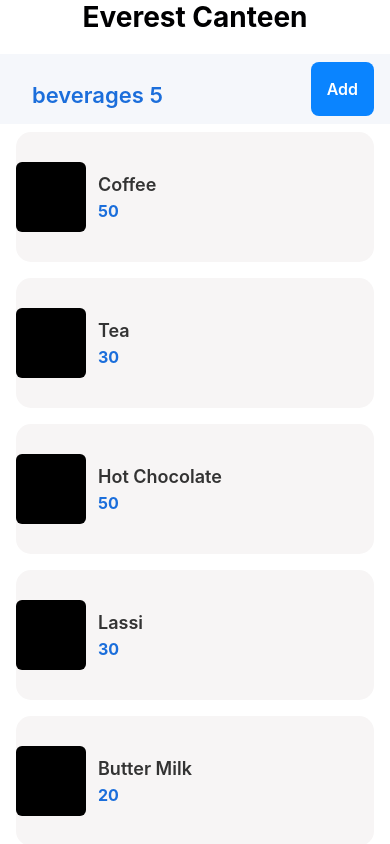
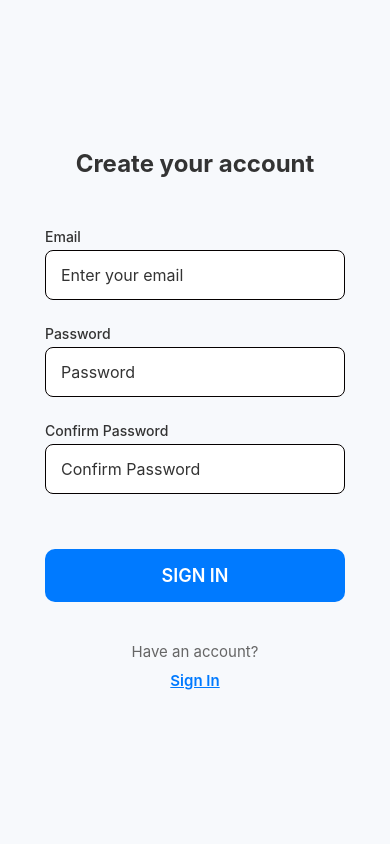
Before and after one commit to Koushikakki/smart-canteen-system, a React Native app: screen /Register in a window 390 px wide. Shown: the top 844 px of the page. Built offline with nearby package versions, Linux system fonts and the light colour scheme.

Commit message:
render the new login page in the app

```diff
--- a/App.tsx
+++ b/App.tsx
@@ -1,21 +1,6 @@
-import { Text } from 'react-native';
-import SectionLists from './src/components/SectionLists';
-import { menuData } from './src/data/data';
-import styles from './App.styles';
-import { useState } from 'react';
-import { SafeAreaProvider, SafeAreaView } from 'react-native-safe-area-context';
+import { AppNavigator } from './src/navigation/AppNavigator.tsx';
 
 function App() {
-  const [sections, setSections] = useState(menuData);
-
-  return (
-    <SafeAreaProvider>
-      <SafeAreaView style={styles.container}>
-        <Text style={styles.heading}>Everest Canteen</Text>
-
-        <SectionLists sections={sections} setSections={setSections} />
-      </SafeAreaView>
-    </SafeAreaProvider>
-  );
+  return <AppNavigator />;
 }
 export default App;
```
